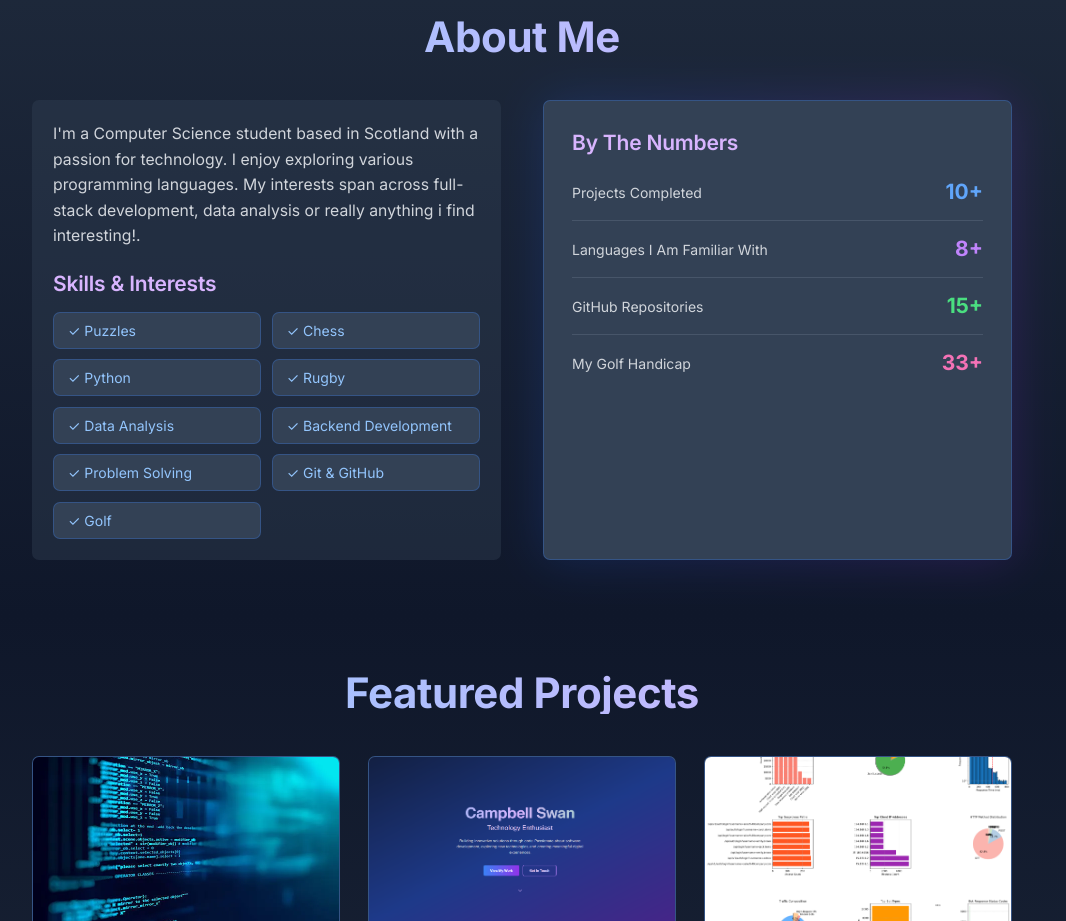
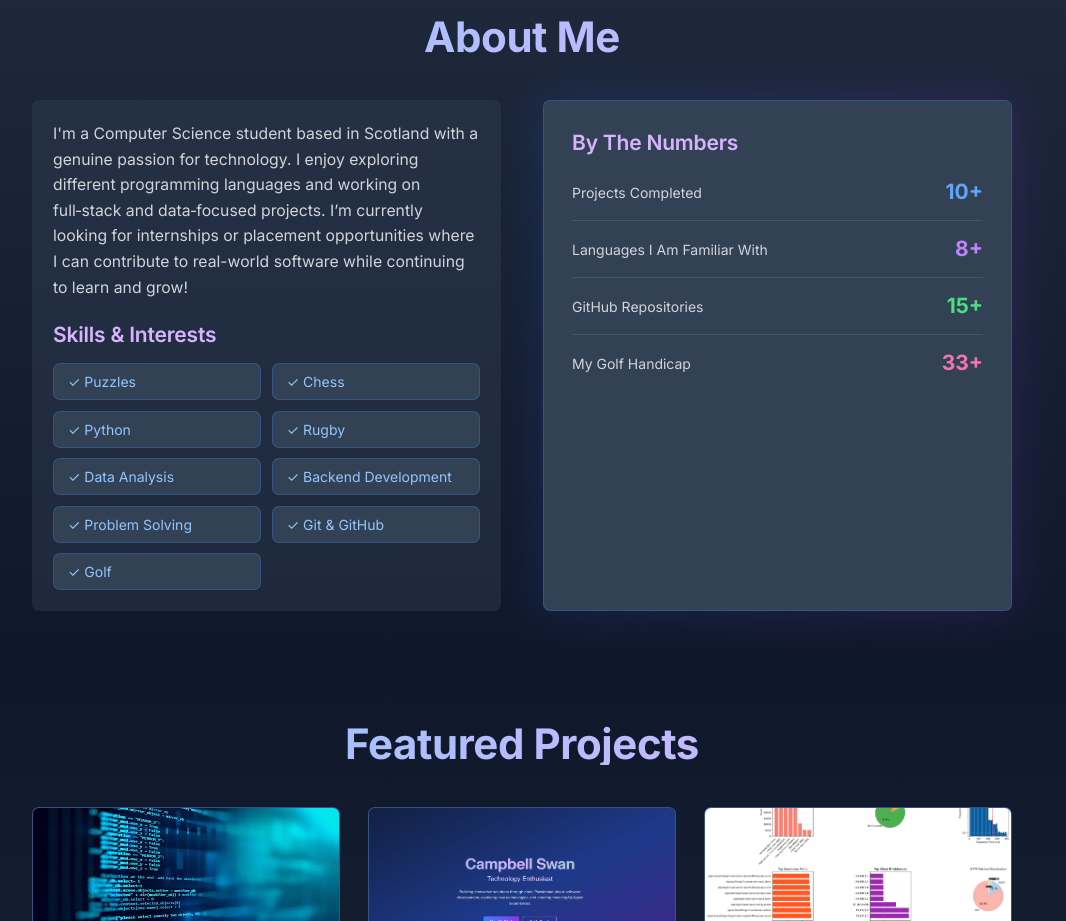
Before and after one commit to CSwan300/CampbellSwanPortfolio, a React (Vite) app: page / in a window 1280 px wide. Shown: the part 840-1761 px from the top of the page, without its empty margins (118-1184 px from the left). Built offline with nearby package versions, Linux system fonts and the light colour scheme; a web font is replaced by a local one.

Commit message:
Revise personal bio for clarity and detail
Updated bio to reflect current interests and goals.

```diff
--- a/src/data/personalInfo.js
+++ b/src/data/personalInfo.js
@@ -5,5 +5,5 @@ export const personalInfo = {
     github: "https://github.com/CSwan300",
     linkedin: "https://www.linkedin.com/in/campbell-swan/",
     resumeFile: "CampbellSwanResume.pdf",
-    bio: "I'm a Computer Science student based in Scotland with a passion for technology. I enjoy exploring various programming languages. My interests span across full-stack development, data analysis or really anything i find interesting!.",
+    bio: "I'm a Computer Science student based in Scotland with a genuine passion for technology. I enjoy exploring different programming languages and working on full‑stack and data‑focused projects. I’m currently looking for internships or placement opportunities where I can contribute to real-world software while continuing to learn and grow!",
 };
```
